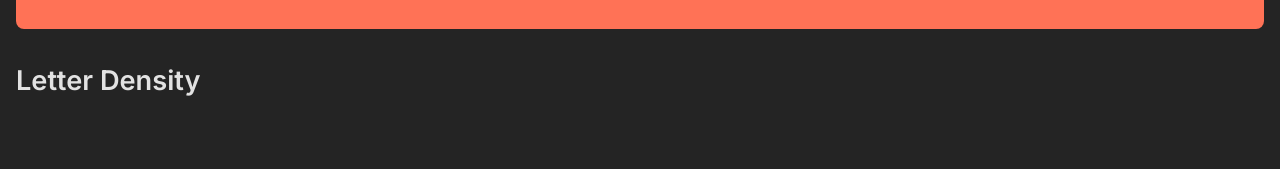
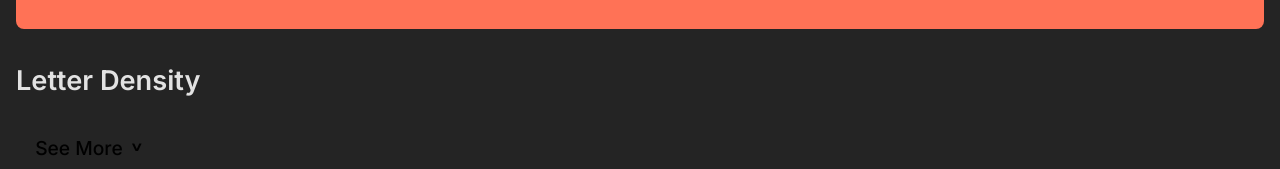
Before and after one commit to patrickl2901/character-counter, a React (Vite) app: page / in a window 1280 px wide. Shown: the part 943-1112 px from the top of the page. Before the commit the page ends 1067 px from the top, so only its background shows below. Built offline with nearby package versions, Linux system fonts and the light colour scheme.

Commit message:
made letter density display collapsible, entries of charSet map are now displayed in descending order

```diff
--- a/src/api/createCharSet.ts
+++ b/src/api/createCharSet.ts
@@ -23,5 +23,9 @@ export default function createCharSet(
     }
   }
 
-  return charSet;
+  // sort by value in descending order
+  const result: Map<string, number> = new Map(
+    [...charSet.entries()].sort((a, b) => b[1] - a[1])
+  );
+  return result;
 }
--- a/src/components/AnalysisSection.tsx
+++ b/src/components/AnalysisSection.tsx
@@ -1,18 +1,23 @@
-import { FC } from "react";
+import { FC, useState } from "react";
 import StatCard from "./StatCard";
 import StatBar from "./StatBar";
 import styles from "../styles/AnalysisSection.module.css";
+import SeeMoreButton from "./SeeMoreButton";
 
 type AnalysisSectionProps = {
   parsedAmounts: Array<number>;
   charSet: Map<string, number>;
 };
 
-// TODO: make letter density section collapsible, showing 5 entries initially
 const AnalysisSection: FC<AnalysisSectionProps> = ({
   parsedAmounts,
   charSet,
 }) => {
+  const [isCollapsed, setIsCollapsed] = useState<boolean>(true);
+  const entriesToDisplay = isCollapsed
+    ? Array.from(charSet.entries()).slice(0, 5)
+    : Array.from(charSet.entries());
+
   return (
     <div className={styles.analysisSectionContainer}>
       <div className={styles.cardSectionContainer}>
@@ -34,16 +39,17 @@ const AnalysisSection: FC<AnalysisSectionProps> = ({
       </div>
       <div className={styles.letterDensitySectionContainer}>
         <h2>Letter Density</h2>
-        {Array.from(charSet.entries()).map((entry) => {
-          const [key, value] = entry;
-          return (
-            <StatBar
-              dataName={key}
-              amount={value}
-              percentage={Number(((value / parsedAmounts[0]) * 100).toFixed(1))}
-            />
-          );
-        })}
+        {entriesToDisplay.map(([key, value]) => (
+          <StatBar
+            dataName={key}
+            amount={value}
+            percentage={Number(((value / parsedAmounts[0]) * 100).toFixed(1))}
+          />
+        ))}
+        <SeeMoreButton
+          isCollapsed={isCollapsed}
+          setIsCollapsed={setIsCollapsed}
+        />
       </div>
     </div>
   );
--- /dev/null
+++ b/src/components/SeeMoreButton.tsx
@@ -0,0 +1,29 @@
+import { FC } from "react";
+import styles from "../styles/SeeMoreButton.module.css";
+
+type SeeMoreButtonProps = {
+  isCollapsed: boolean;
+  setIsCollapsed: (collapsed: boolean) => void;
+};
+
+const SeeMoreButton: FC<SeeMoreButtonProps> = ({
+  isCollapsed,
+  setIsCollapsed,
+}) => {
+  const handleOnClick = () => {
+    setIsCollapsed(!isCollapsed);
+  };
+
+  return (
+    <button className={styles.seeMoreButton} onClick={handleOnClick}>
+      <h3>{isCollapsed ? "See More" : "See Less"}</h3>
+      <p
+        className={isCollapsed ? styles.buttonArrowDown : styles.buttonArrowUp}
+      >
+        ^
+      </p>
+    </button>
+  );
+};
+
+export default SeeMoreButton;
--- /dev/null
+++ b/src/styles/SeeMoreButton.module.css
@@ -0,0 +1,23 @@
+.seeMoreButton {
+  display: flex;
+  align-items: center;
+  border: 0;
+  background: transparent;
+}
+
+.seeMoreButton h3 {
+  margin: 0;
+  font-size: 1.2rem;
+}
+
+.buttonArrowDown {
+  font-size: 1.5rem;
+  margin: 0 0 0 0.5rem;
+  transform: translateY(-0.4rem) rotate(180deg);
+}
+
+.buttonArrowUp {
+  font-size: 1.5rem;
+  margin: 0 0 0 0.5rem;
+  transform: translateY(0.4rem);
+}
```
